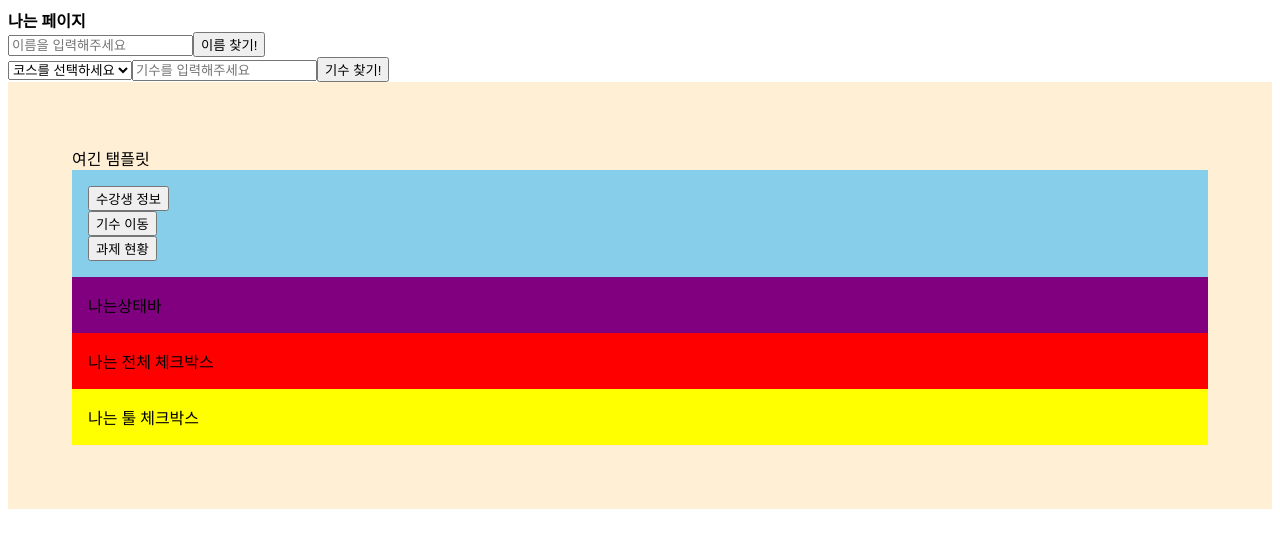
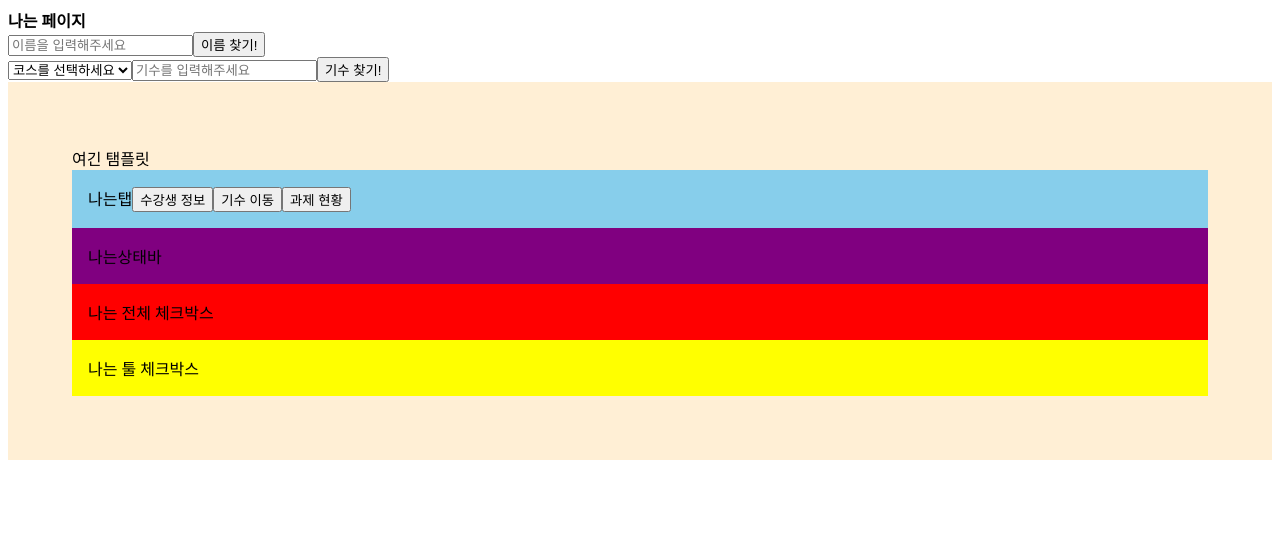
Before and after one commit to olennis/codestates-backoffice, a React (Create React App) app in the folder client/: page / in a window 1280 px wide. Shown: the top 548 px of the page. Built offline with nearby package versions, Linux system fonts and the light colour scheme.

Commit message:
:pencil2: [client] 탭 한줄 생성, page에서 상태전달

```diff
--- a/client/src/components/atoms/ChangeCohortTab.tsx
+++ b/client/src/components/atoms/ChangeCohortTab.tsx
@@ -11,8 +11,8 @@ export const ChangeCohortTab = (props: Props) => {
         console.log(event.target.value)
     }
     return (
-        <div>
+        <span>
             <button onClick={(event: any) => moveCohortTab(event)} value={2}>기수 이동</button>
-        </div>
+        </span>
     );
 };
--- a/client/src/components/atoms/StudentInfo.tsx
+++ b/client/src/components/atoms/StudentInfo.tsx
@@ -15,8 +15,8 @@ export const StudentInfo = (props: Props) => {
     }
 
     return (
-        <div>
+        <span>
             <button onClick={(event: any) => studentTab(event)} value={1}>수강생 정보</button>
-        </div>
+        </span>
     );
 };
--- a/client/src/components/atoms/WorksView.tsx
+++ b/client/src/components/atoms/WorksView.tsx
@@ -11,8 +11,8 @@ export const WorksView = (props: Props) => {
         console.log(event.target.value)
     }
     return (
-        <div>
+        <span>
             <button onClick={(event: any) => WorksViewTab(event)} value={3}>과제 현황</button>
-        </div>
+        </span>
     );
 };
--- a/client/src/components/molecules/Tabs.tsx
+++ b/client/src/components/molecules/Tabs.tsx
@@ -8,15 +8,18 @@ import { ChangeCohortTab } from "../atoms/ChangeCohortTab"
 import { WorksView } from "../atoms/WorksView"
 import styled from 'styled-components'
 
+type Props = {
+    setTab: any
+};
 
-export const Tabs = () => {
-    const [tab, setTab] = useState(1);
+export const Tabs = (props: Props) => {
 
     return (
         <TabSection>
-            <StudentInfo setTab={setTab} />
-            <ChangeCohortTab setTab={setTab} />
-            <WorksView setTab={setTab} />
+            나는탭
+            <StudentInfo setTab={props.setTab} />
+            <ChangeCohortTab setTab={props.setTab} />
+            <WorksView setTab={props.setTab} />
         </TabSection>
     );
 };
--- a/client/src/components/page/Page.tsx
+++ b/client/src/components/page/Page.tsx
@@ -15,15 +15,14 @@ const defaultCheck: Checkbok = {
 }
 
 
-
 function Page() {
   const [check, setCheck] = useState(defaultCheck);
-
+  const [tab, setTab] = useState(1);
   return (
     <div>
       <b>나는 페이지</b>
       <SearchCohort></SearchCohort>
-      <ToolTab />
+      <ToolTab setTab={setTab} />
       <StudentList></StudentList>
     </div>
   );
--- a/client/src/components/templates/ToolTab.tsx
+++ b/client/src/components/templates/ToolTab.tsx
@@ -8,17 +8,18 @@ import styled from 'styled-components'
 
 
 type Props = {
+    setTab: any
+};
 
-};
 export const ToolTab = (props: Props) => {
     return (
         <Section>
             여긴 탬플릿
-            <Tabs />
+            <Tabs setTab={props.setTab} />
             <StateBar />
             <AllCheckBar />
             <CheckToolBar />
-        </Section>
+        </Section >
     );
 };
 
```
